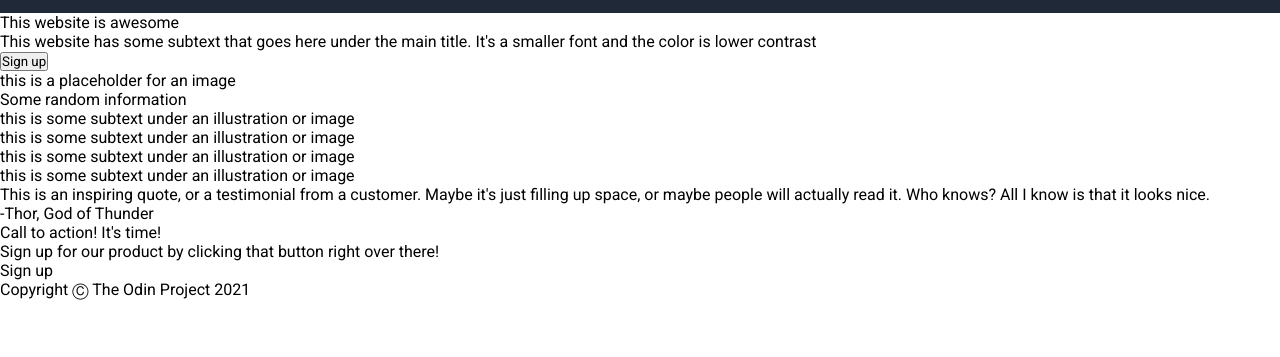
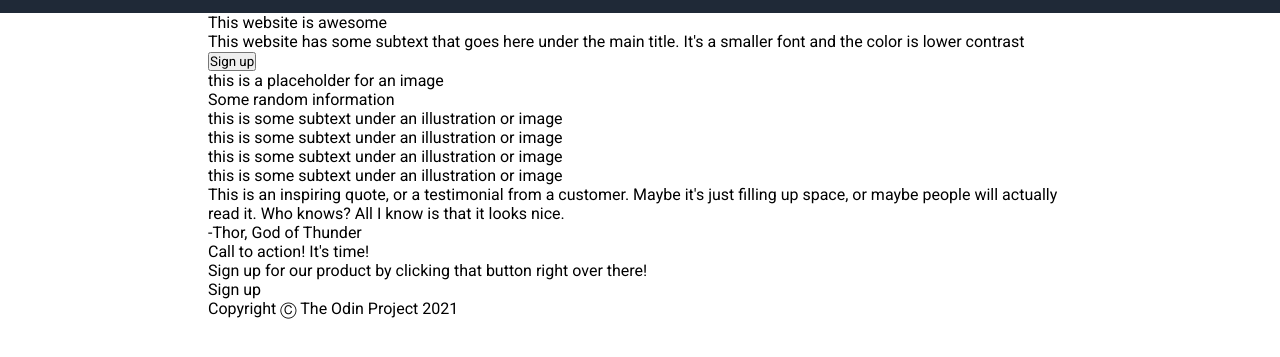
Before and after one commit to Gianath/Landing-Page-TOP, a plain HTML site: page index.html in a window 1280 px wide. Shown: the part 49-406 px from the top of the page. Drawn offline with Linux system fonts and the light colour scheme.

Commit message:
Add space from the edge to all element

```diff
--- a/style.css
+++ b/style.css
@@ -25,6 +25,10 @@ a {
     font-size: 18px;
 }
 
+.header, .hero-header, .info, .quote, .callToAction, .footer {
+    padding: 0 208px
+}
+
 .header {
     background-color: var(--darkblue);
     color: var(--yellow);
```
